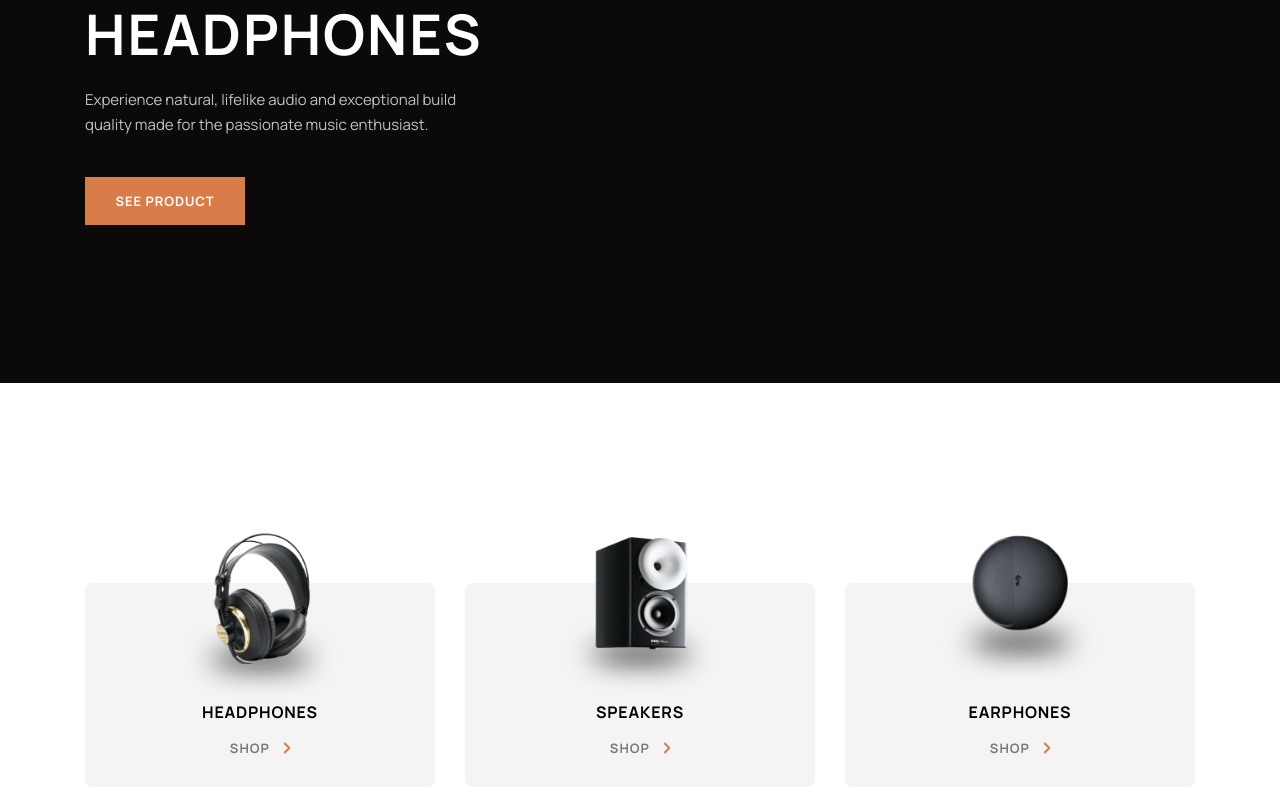
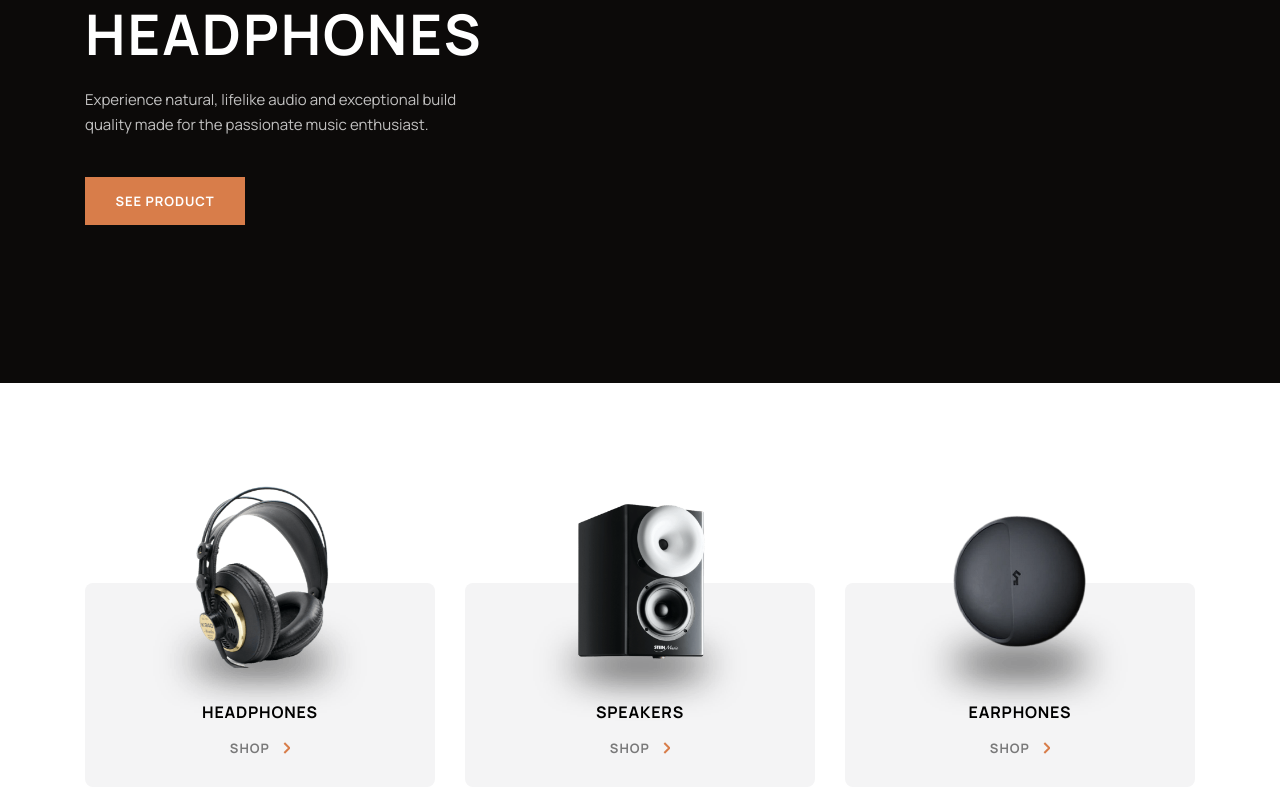
Before and after one commit to JradLouay/audiophile-ecommerce-website, a Next.js app: page / in a window 1280 px wide. Shown: the part 318-1110 px from the top of the page. Built offline with nearby package versions, Linux system fonts and the light colour scheme.

Commit message:
fix category thumbnail position

```diff
--- a/src/components/CategoryList.js
+++ b/src/components/CategoryList.js
@@ -6,7 +6,7 @@ function CategoryList() {
       {/* start */}
       <div className="group relative flex h-[165px] cursor-pointer flex-col-reverse items-center gap-[15px] rounded-lg bg-zinc-100 pb-[30px] md:h-[204px] lg:h-[204px]">
         <img
-          className="absolute -top-[51px] w-[140px] md:w-[181px]"
+          className="absolute -top-[54px] max-w-[152px] md:-top-[98px] md:max-w-[250px]"
           src="/assets/shared/desktop/image-category-thumbnail-headphones.png"
           alt=""
         />
@@ -37,7 +37,7 @@ function CategoryList() {
       </div>
       <div className="group relative flex h-[165px] cursor-pointer flex-col-reverse items-center gap-[15px] rounded-lg bg-zinc-100 pb-[30px] md:h-[204px] lg:h-[204px]">
         <img
-          className="absolute -top-[51px] w-[140px] md:w-[181px]"
+          className="absolute -top-[54px] max-w-[152px] md:-top-[86px] md:max-w-[250px]"
           src="/assets/shared/desktop/image-category-thumbnail-speakers.png"
           alt=""
         />
@@ -68,7 +68,7 @@ function CategoryList() {
       </div>
       <div className="group relative flex h-[165px] cursor-pointer flex-col-reverse items-center gap-[15px] rounded-lg bg-zinc-100 pb-[30px] md:h-[204px] lg:h-[204px]">
         <img
-          className="absolute -top-[51px] w-[140px] md:w-[181px]"
+          className="absolute -top-[43px] max-w-[152px] md:-top-[72px] md:max-w-[250px]"
           src="/assets/shared/desktop/image-category-thumbnail-earphones.png"
           alt=""
         />
```
